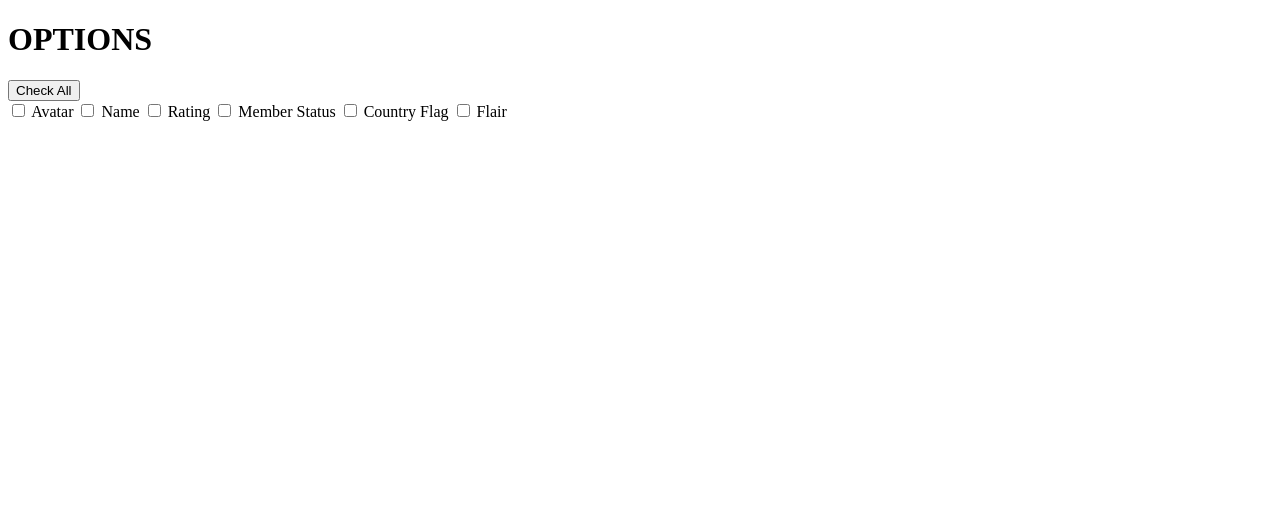
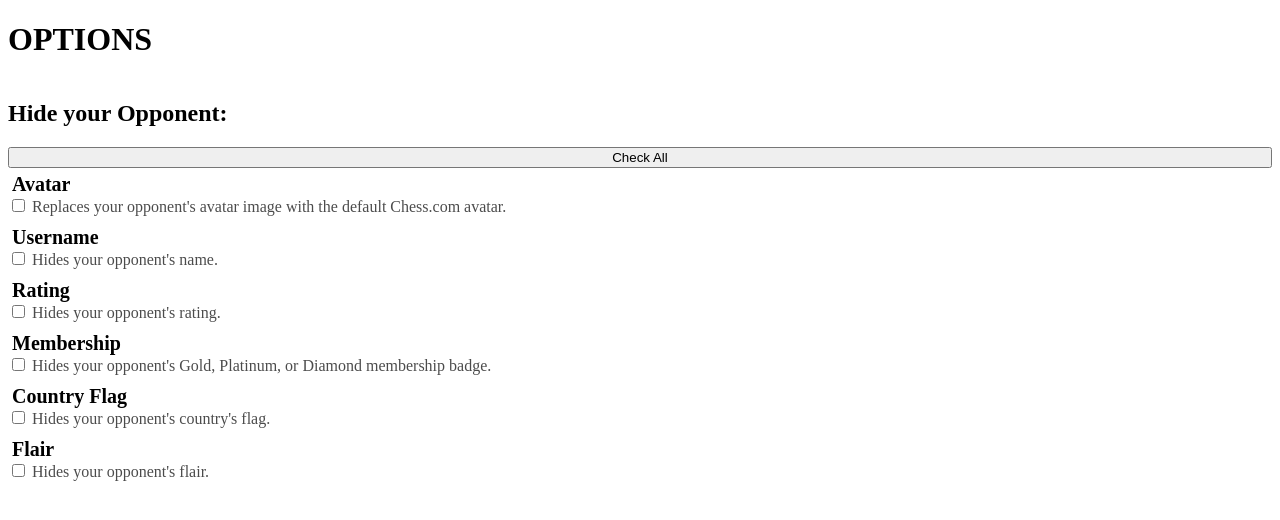
Before and after one commit to maxh1231/hide-chesscom-opponent, a browser extension: page options/index.html in a window 1280 px wide. Drawn offline with Linux system fonts and the light colour scheme.

Commit message:
option page

```diff
--- a/hide-opponent.js
+++ b/hide-opponent.js
@@ -29,8 +29,7 @@ const hideElements = () => {
     // let newGameText = newGameMsgParent.firstChild;
 
     let newGameMsg = document.querySelector('div.game-start-message-component');
-    if (newGameMsg) newGameMsg.replaceChildren('New Game');
-
+    if (newGameMsg) newGameMsg.style.display = 'none';
 
     let rateOppMsg = document.querySelector('div.game-rate-sport-message-component');
     if (rateOppMsg) rateOppMsg.style.display = 'none';
--- a/options/index.html
+++ b/options/index.html
@@ -5,29 +5,62 @@
 <head>
     <meta charset="utf-8" />
     <meta name="color-scheme" content="dark light" />
+    <link rel="stylesheet" href="styles.css">
 </head>
 
 <body>
     <h1>OPTIONS</h1>
+    <form class="checkbox-container">
+        <h2>Hide your Opponent:</h2>
         <button>Check All</button>
-    <form>
+
+        <div class="setting-item">
+            <label for="opp-avatar">Avatar</label>
+            <div class="setting-checkbox">
                 <input id="opp-avatar" type="checkbox" value="opp-avatar">
-        <label for="opp-avatar">Avatar</label>
+                <label for="opp-avatar">Replaces your opponent's avatar image with the default Chess.com avatar.</label>
+            </div>
+        </div>
 
+        <div class="setting-item">
+            <label for="opp-name">Username</label>
+            <div class="setting-checkbox">
                 <input id="opp-name" type="checkbox" value="opp-name">
-        <label for="opp-name">Name</label>
+                <label for="opp-name">Hides your opponent's name.</label>
+            </div>
+        </div>
 
+        <div class="setting-item">
+            <label for="opp-rating">Rating</label>
+            <div class="setting-checkbox">
                 <input id="opp-rating" type="checkbox" value="opp-rating">
-        <label for="opp-rating">Rating</label>
+                <label for="opp-rating">Hides your opponent's rating.</label>
+            </div>
+        </div>
 
+        <div class="setting-item">
+            <label for="opp-badge">Membership</label>
+            <div class="setting-checkbox">
                 <input id="opp-badge" type="checkbox" value="opp-badge">
-        <label for="opp-badge">Member Status</label>
+                <label for="opp-badge">Hides your opponent's Gold, Platinum, or Diamond membership badge.</label>
+            </div>
+        </div>
 
+        <div class="setting-item">
+            <label for="opp-flag">Country Flag</label>
+            <div class="setting-checkbox">
                 <input id="opp-flag" type="checkbox" value="opp-flag">
-        <label for="opp-flag">Country Flag</label>
+                <label for="opp-flag">Hides your opponent's country's flag.</label>
+            </div>
+        </div>
 
+        <div class="setting-item">
+            <label for="opp-flair">Flair</label>
+            <div class="setting-checkbox">
                 <input id="opp-flair" type="checkbox" value="opp-flair">
-        <label for="opp-flair">Flair</label>
+                <label for="opp-flair">Hides your opponent's flair.</label>
+            </div>
+        </div>
     </form>
 </body>
 <script src="index.js"></script>
--- a/options/styles.css
+++ b/options/styles.css
@@ -0,0 +1,24 @@
+.checkbox-container {
+    display: flex;
+    flex-direction: column;
+}
+
+.setting-item {
+    display: flex;
+    flex-direction: column;
+    align-items: start;
+    justify-content: start;
+    margin: 5px 0;
+}
+
+.setting-item>label {
+    font-weight: bold;
+    font-size: 1.25em;
+    padding-left: 4px;
+
+}
+
+.setting-checkbox>label {
+    opacity: .7;
+    margin: 10px 0;
+}
```
Also changed, not shown: notes.md (+25 -0 lines), test.html (+7 -4 lines), image-1.png (added), image-2.png (added), image-3.png (added). Lines whose indentation alone changed are shown as unchanged.
